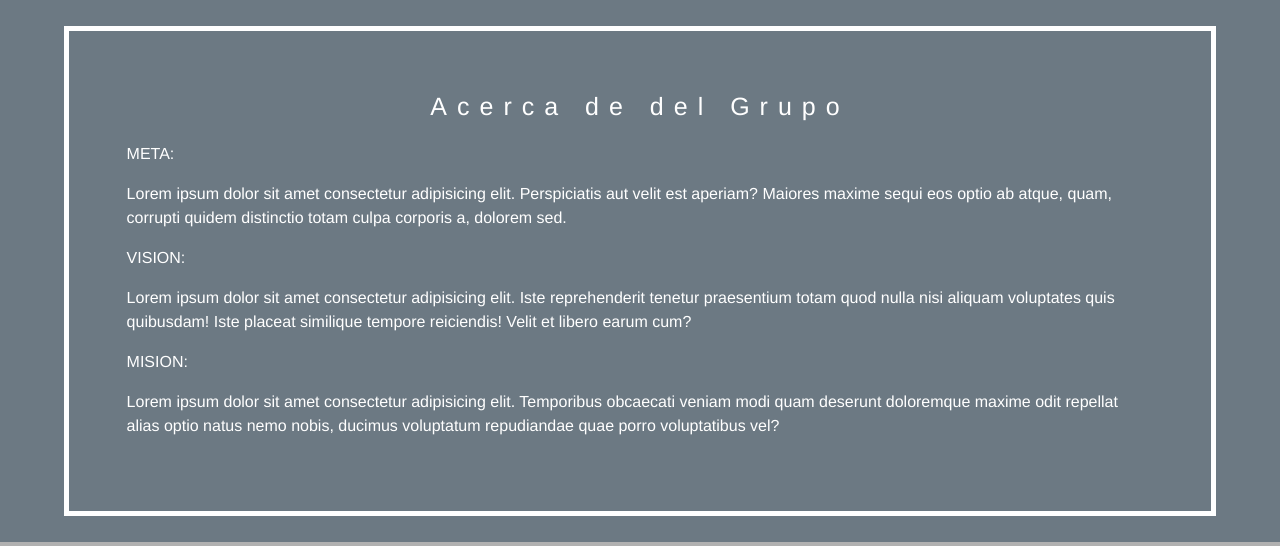
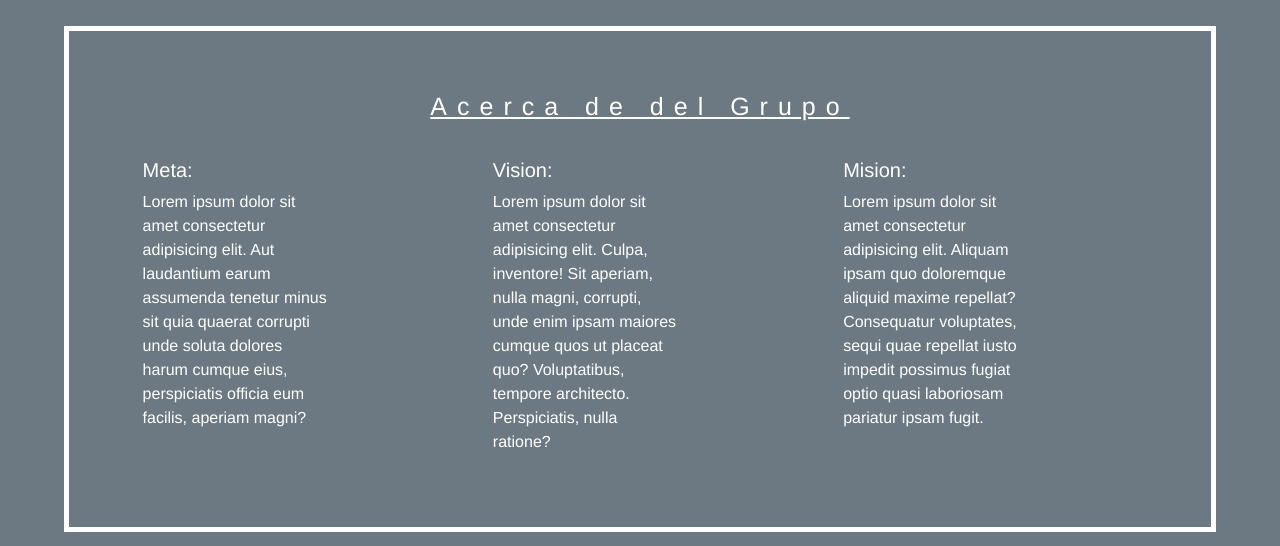
Before and after one commit to janayajoo/OrigamiSabana, a PHP site: page / in a window 1280 px wide. Shown: the part 800-1346 px from the top of the page. Run offline with PHP 8.4, Linux system fonts and the light colour scheme; grey boxes are pictures that could not be loaded.

Commit message:
Add files via upload

```diff
--- a/css/style.css
+++ b/css/style.css
@@ -133,9 +133,13 @@ nav ul li a {
     text-align: center;
     font-size: 25px;
     letter-spacing: 10px;
+    text-decoration: underline;
 
 }
 
+.video{
+    text-align: center;
+}
 
 @media(max-width: 786px) {
 
--- a/index.html
+++ b/index.html
@@ -42,16 +42,38 @@
         <div class="border-style">
             <p class="titles">Acerca de del Grupo</p>
             <div class="meta">
-                <p>META:</p>
-                <p>Lorem ipsum dolor sit amet consectetur adipisicing elit. Perspiciatis aut velit est aperiam? Maiores maxime sequi eos optio ab atque, quam, corrupti quidem distinctio totam culpa corporis a, dolorem sed.</p>
-            </div>
-            <div class="vision">
-                <p>VISION:</p>
-                <p>Lorem ipsum dolor sit amet consectetur adipisicing elit. Iste reprehenderit tenetur praesentium totam quod nulla nisi aliquam voluptates quis quibusdam! Iste placeat similique tempore reiciendis! Velit et libero earum cum?</p>
-            </div>
-            <div class="mission">
-                <p>MISION:</p>
-                <p>Lorem ipsum dolor sit amet consectetur adipisicing elit. Temporibus obcaecati veniam modi quam deserunt doloremque maxime odit repellat alias optio natus nemo nobis, ducimus voluptatum repudiandae quae porro voluptatibus vel?</p>
+                <div class="row row-cols-1 row-cols-3 g-4">
+                    <div class="col">
+                        <div class="row g-0">
+                            <div class="col-md-8">
+                              <div class="card-body">
+                                <h5 class="card-title">Meta:</h5>
+                                <p class="card-text">Lorem ipsum dolor sit amet consectetur adipisicing elit. Aut laudantium earum assumenda tenetur minus sit quia quaerat corrupti unde soluta dolores harum cumque eius, perspiciatis officia eum facilis, aperiam magni?</p>
+                              </div>
+                            </div>
+                        </div>
+                    </div>
+                    <div class="col">
+                        <div class="row g-0">
+                            <div class="col-md-8">
+                              <div class="card-body">
+                                <h5 class="card-title">Vision:</h5>
+                                <p class="card-text">Lorem ipsum dolor sit amet consectetur adipisicing elit. Culpa, inventore! Sit aperiam, nulla magni, corrupti, unde enim ipsam maiores cumque quos ut placeat quo? Voluptatibus, tempore architecto. Perspiciatis, nulla ratione?</p>
+                              </div>
+                            </div>
+                        </div>
+                    </div>
+                    <div class="col">
+                        <div class="row g-0">
+                            <div class="col-md-8">
+                              <div class="card-body">
+                                <h5 class="card-title">Mision:</h5>
+                                <p class="card-text">Lorem ipsum dolor sit amet consectetur adipisicing elit. Aliquam ipsam quo doloremque aliquid maxime repellat? Consequatur voluptates, sequi quae repellat iusto impedit possimus fugiat optio quasi laboriosam pariatur ipsam fugit.</p>
+                              </div>
+                            </div>
+                        </div>
+                    </div>
+                </div>
             </div>
         </div>
     </div>
@@ -64,20 +86,24 @@
                 <div class="progress-bar" role="progressbar" style="width: 30%;" aria-valuenow="300" aria-valuemin="0" aria-valuemax="1000">30%</div>
               </div>
         </div>
-
-
     </div>
 
     <div class="info" id="grulla">
-        <p class="titles">Acerca de del Grupo</p>
-        <div class="meta">
-            <p>Lorem ipsum dolor sit amet consectetur, adipisicing elit. Dolor libero vero corporis consectetur asperiores laboriosam rem rerum officia cupiditate tempora nemo voluptas minus, voluptatum iure beatae nesciunt maxime facere? Sed.</p>
-        </div>
-        <div class="vision">
-            <p>Lorem ipsum dolor, sit amet consectetur adipisicing elit. Quidem quae nobis totam asperiores nesciunt optio, temporibus ipsam neque quos molestiae beatae tenetur animi consequuntur quo sint iusto officiis laborum ab?</p>
-        </div>
-        <div class="">
-            Lorem ipsum dolor sit amet consectetur adipisicing elit. Temporibus obcaecati veniam modi quam deserunt doloremque maxime odit repellat alias optio natus nemo nobis, ducimus voluptatum repudiandae quae porro voluptatibus vel?
+        <div class="video border-style">
+            <p class="titles">Como hacer una Grulla</p>
+            <div class="row row-cols-1 row-cols-md-2 g-4">
+                <div class="col">
+                    <div class="card-body">
+                      <h5 class="card-title">Grulla</h5>
+                      <p class="card-text">Lorem ipsum dolor sit amet consectetur adipisicing elit. Adipisci maiores obcaecati voluptates vitae nisi vero, quibusdam nihil sit, earum commodi id veniam nulla nobis. Perferendis provident veniam maxime excepturi nostrum.</p>
+                    </div>
+                </div>
+                <div class="col">
+                    <div class="card-body">
+                        <iframe width="560" height="315" src="https://www.youtube.com/embed/LLbWxDWqtQg" title="YouTube video player" frameborder="0" allow="accelerometer; autoplay; clipboard-write; encrypted-media; gyroscope; picture-in-picture" allowfullscreen></iframe>
+                    </div>
+                </div>
+            </div>
         </div>
     </div>
 
```
